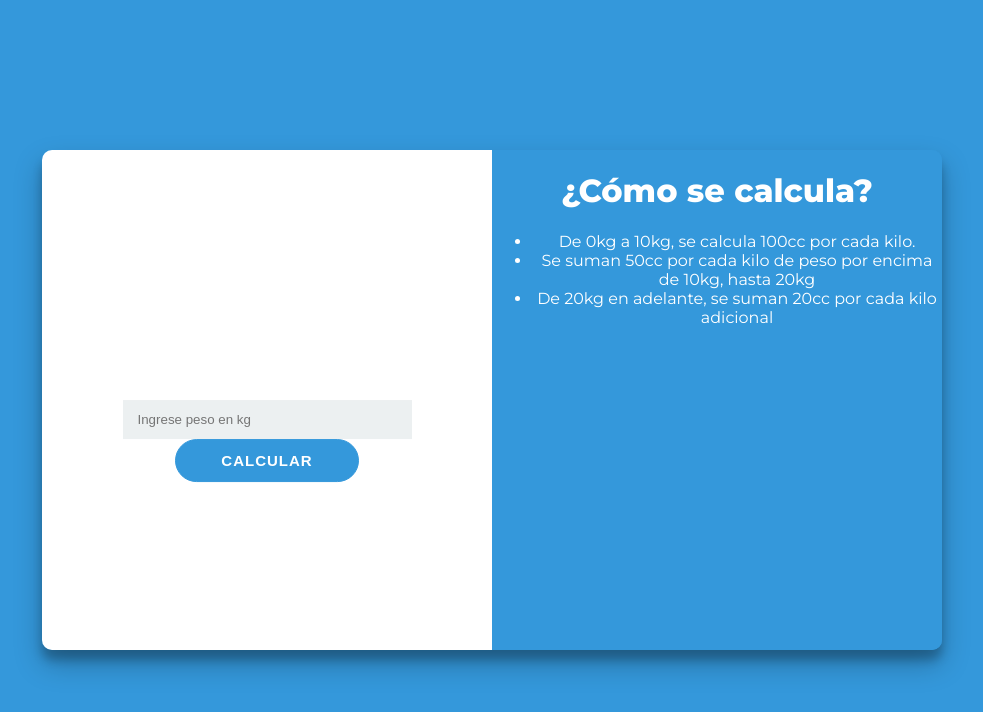
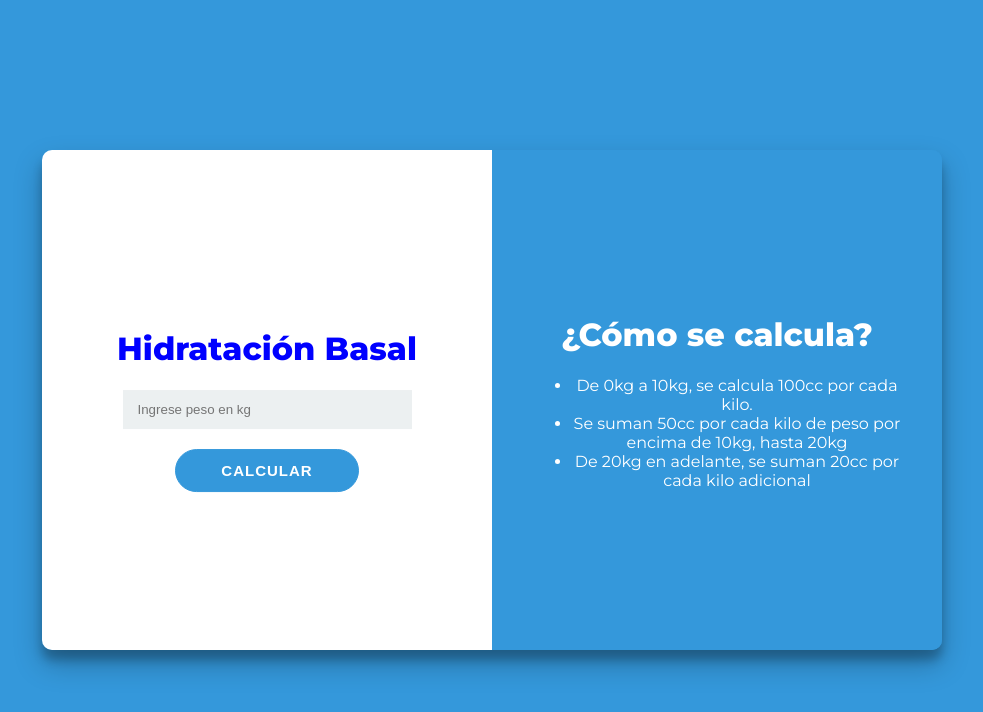
Before and after one commit to ivaninsaa11/calculadora_basal, a plain HTML site: page index.html in a window 1280 px wide. Shown: the whole page, without its empty margins (148-1131 px from the left). Drawn offline with Linux system fonts and the light colour scheme; a script that the page names is missing.

Commit message:
Update 4

```diff
--- a/style.css
+++ b/style.css
@@ -19,8 +19,12 @@ body {
       0 10px 10px rgba(0,0,0,0.22);
 }
 
+.contenido h1{
+    color: blue;
+}
+
 #calculadora {
-    background: #ffffff;
+    background: white;
     width: 50%;
     height: 100%;
     float: left;
@@ -35,6 +39,14 @@ body {
 }
 
 .contenido {
+    position: relative;
+    top: 50%;
+    transform: translateY(-50%);
+    overflow: hidden;
+    padding: 40px;
+}
+
+.contenido2 {
     position: relative;
     top: 50%;
     transform: translateY(-50%);
@@ -60,6 +72,7 @@ button {
     text-transform: uppercase;
     letter-spacing: 1px;
     transition: transform 20ms ease-in;
+    margin-top: 20px;
 }
 
 button:active {
```
